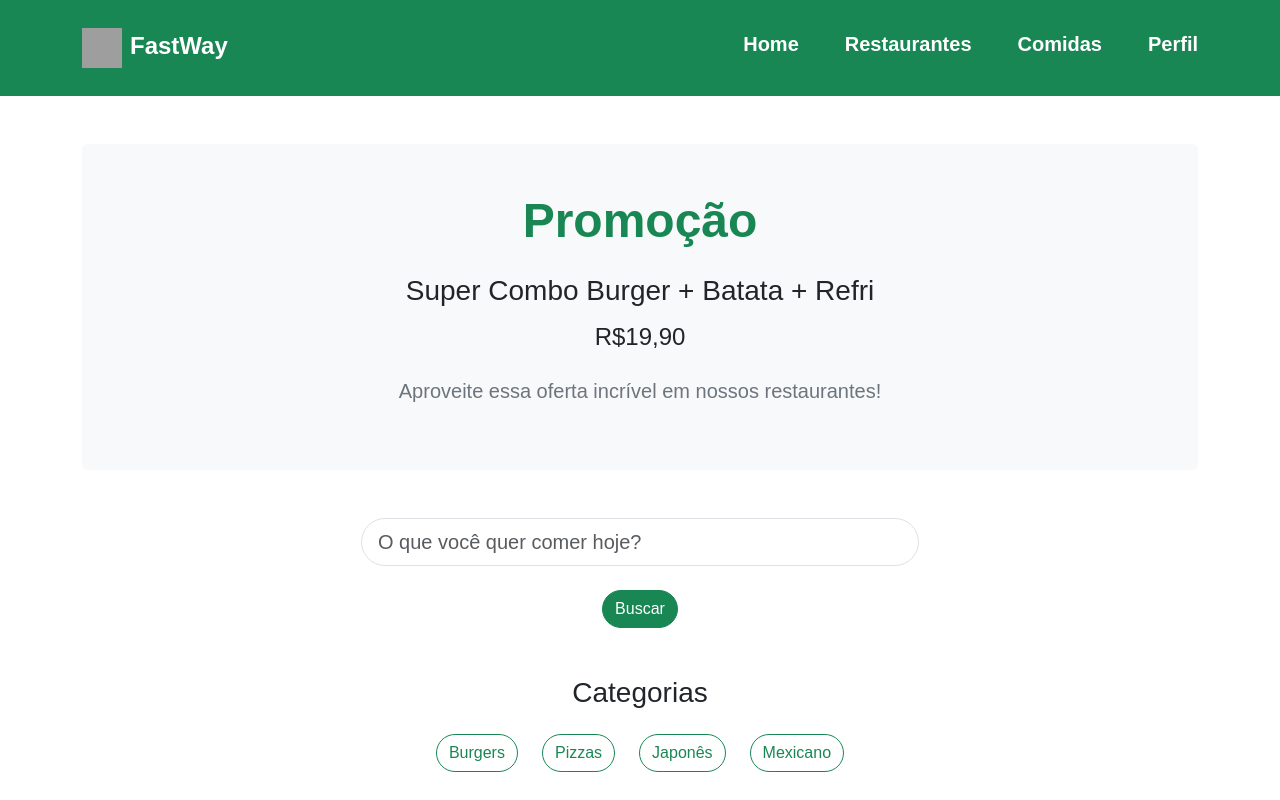
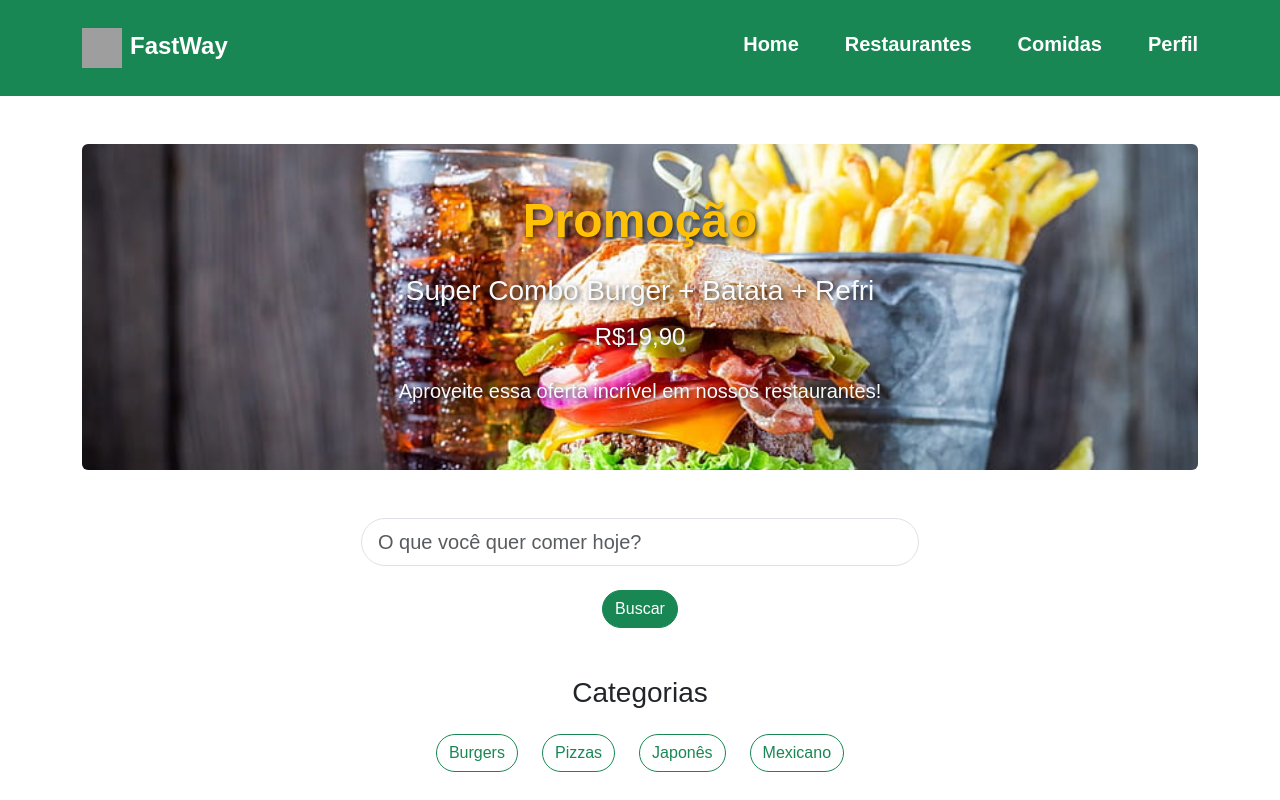
Before and after one commit to eduarda-guimaraes/fastway, a React (Vite) app in the folder frontend/: page / in a window 1280 px wide. Shown: the top 800 px of the page. Built offline with nearby package versions, Linux system fonts and the light colour scheme; no server answers; grey boxes are pictures that could not be loaded.

Commit message:
Banner de promoção atualizado

```diff
--- a/frontend/src/pages/Home.jsx
+++ b/frontend/src/pages/Home.jsx
@@ -35,11 +35,30 @@ const Home = () => {
     <div className="bg-white min-vh-100">
       <div className="container py-5">
         {/* Seção de Promoção */}
-        <div className="bg-light p-5 rounded mb-5 text-center">
-          <h2 className="display-4 text-success mb-4">Promoção</h2>
-          <h3 className="mb-3">Super Combo Burger + Batata + Refri</h3>
-          <p className="h4 mb-4">R$19,90</p>
-          <p className="lead">Aproveite essa oferta incrível em nossos restaurantes!</p>
+        <div
+          className="p-5 rounded mb-5 text-center"
+          style={{
+            backgroundImage: 'url(/promocao.jpg)',
+            backgroundSize: 'cover',
+            backgroundPosition: 'center',
+            position: 'relative',
+            color: 'white',
+            overflow: 'hidden', // Garante que a imagem embaçada não ultrapasse a borda
+          }}
+        >
+          {/* Fundo embaçado */}
+          <div style={{
+            position: 'absolute',
+            top: 0, left: 0, right: 0, bottom: 0,
+            backgroundColor: 'rgba(0, 0, 0, 0.5)', // Fundo semi-transparente para contraste
+            zIndex: -1, // Garante que o fundo fique atrás do texto
+            filter: 'blur(8px)', // Efeito de desfoque
+          }}></div>
+
+          <h2 className="display-4 text-warning mb-4" style={{ textShadow: '2px 2px 5px rgba(0, 0, 0, 0.7)' }}>Promoção</h2>
+          <h3 className="mb-3 text-light" style={{ textShadow: '2px 2px 5px rgba(0, 0, 0, 0.7)' }}>Super Combo Burger + Batata + Refri</h3>
+          <p className="h4 mb-4 text-light" style={{ textShadow: '2px 2px 5px rgba(0, 0, 0, 0.7)' }}>R$19,90</p>
+          <p className="lead text-light" style={{ textShadow: '2px 2px 5px rgba(0, 0, 0, 0.7)' }}>Aproveite essa oferta incrível em nossos restaurantes!</p>
         </div>
 
         {/* Seção de Pesquisa */}
```
Also changed, not shown: frontend/public/promo.jpg (added), frontend/public/promocao.jpg (added).
